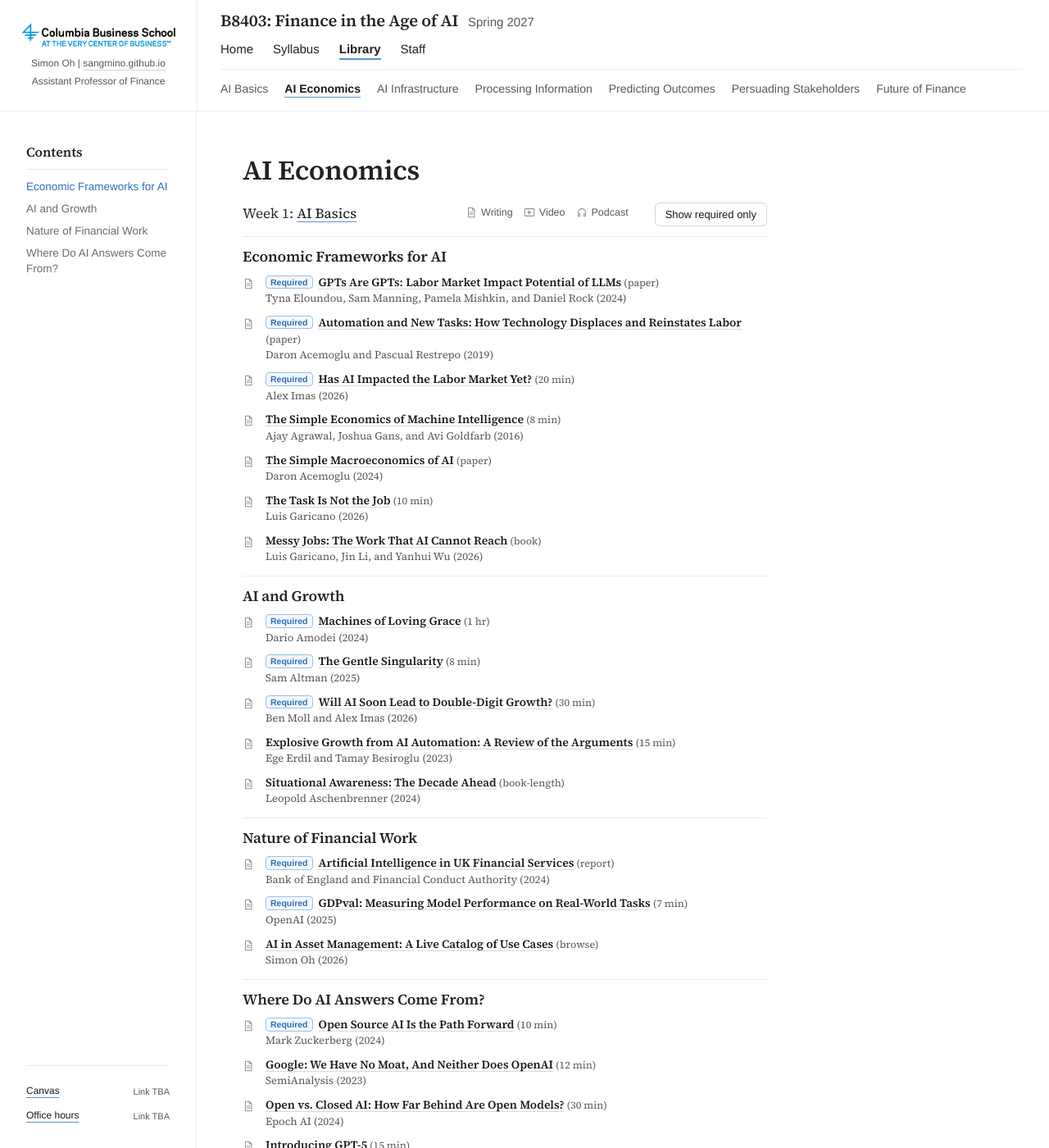
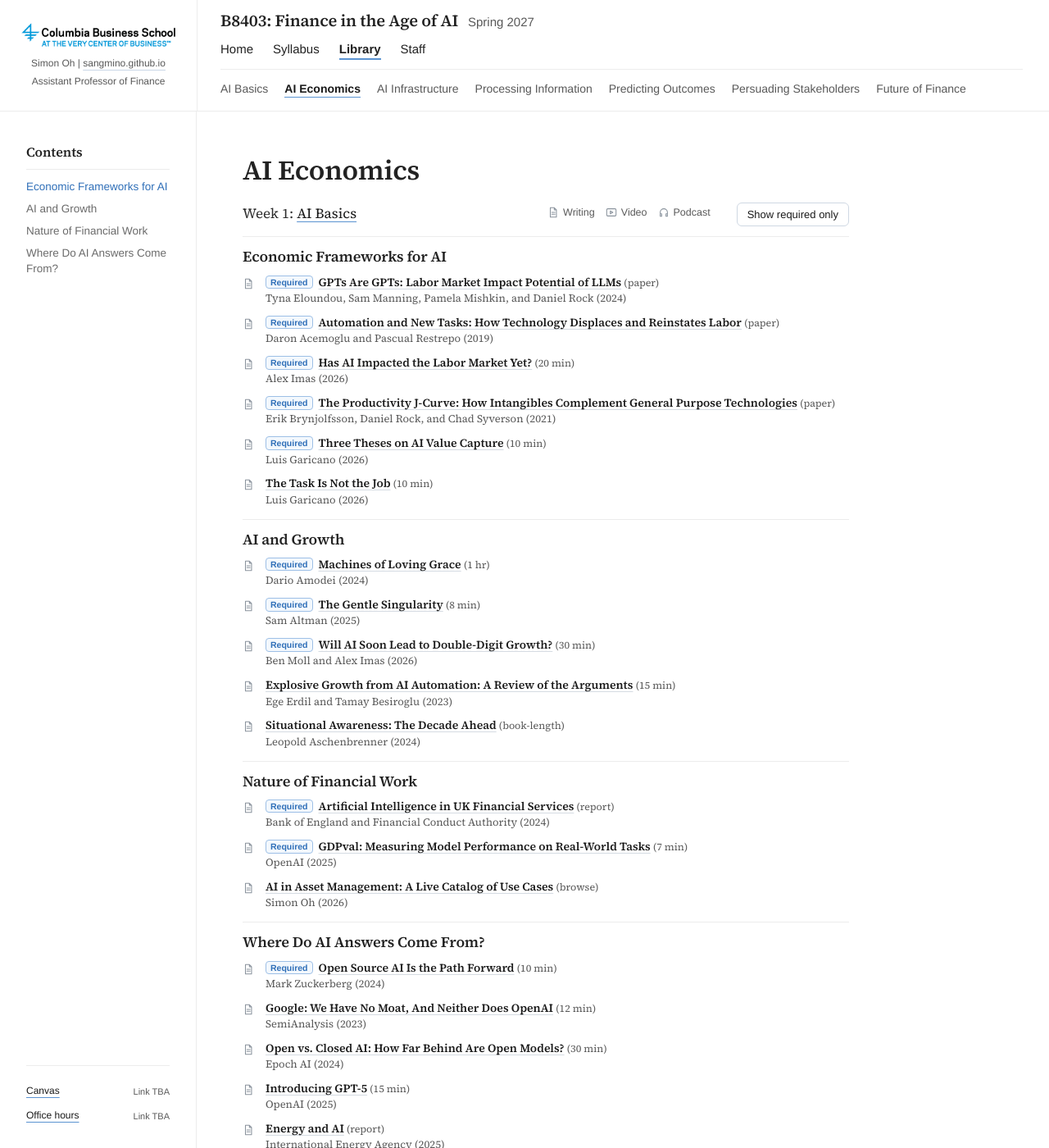
Before and after one commit to ai-finance-cbs/ai-finance-cbs.github.io, a Jekyll site: the page built from library/economics-of-ai.html, in a window 1280 px wide and 1400 px high. Shown: the whole window at 82% size. Built offline with Jekyll 4.4.1, drawn with Linux system fonts in a browser that asks for light colours.

Commit message:
Economic Frameworks: add J-curve and value capture; drop three; wider Library column
Claude-Session: https://claude.ai/code/session_011QbhiHwAKqFwg98r4t5oEG

```diff
--- a/_data/materials.yml
+++ b/_data/materials.yml
@@ -6,13 +6,12 @@
 #   title, author (people or organization only), year, url, note (optional)
 
 # ---- Week 1 ----
-- {week: 1, topic: Economic Frameworks for AI, level: optional, kind: Writing, title: "The Simple Economics of Machine Intelligence", length: "8 min", author: "Ajay Agrawal, Joshua Gans, and Avi Goldfarb", year: 2016, url: "https://hbr.org/2016/11/the-simple-economics-of-machine-intelligence"}
 - {week: 1, topic: Economic Frameworks for AI, level: optional, kind: Writing, title: "The Task Is Not the Job", length: "10 min", author: "Luis Garicano", year: 2026, url: "https://www.siliconcontinent.com/p/why-desk-jobs-survive-and-amodei"}
-- {week: 1, topic: Economic Frameworks for AI, level: optional, kind: Writing, title: "Messy Jobs: The Work That AI Cannot Reach", length: "book", author: "Luis Garicano, Jin Li, and Yanhui Wu", year: 2026, url: "https://messyjobs.ai/"}
-- {week: 1, topic: Economic Frameworks for AI, level: optional, kind: Writing, title: "The Simple Macroeconomics of AI", length: "paper", author: "Daron Acemoglu", year: 2024, url: "https://www.nber.org/papers/w32487"}
 - {week: 1, topic: Economic Frameworks for AI, level: required, kind: Writing, title: "GPTs Are GPTs: Labor Market Impact Potential of LLMs", length: "paper", author: "Tyna Eloundou, Sam Manning, Pamela Mishkin, and Daniel Rock", year: 2024, url: "https://www.science.org/doi/10.1126/science.adj0998"}
 - {week: 1, topic: Economic Frameworks for AI, level: required, kind: Writing, title: "Automation and New Tasks: How Technology Displaces and Reinstates Labor", length: "paper", author: "Daron Acemoglu and Pascual Restrepo", year: 2019, url: "https://www.aeaweb.org/articles?id=10.1257/jep.33.2.3"}
 - {week: 1, topic: Economic Frameworks for AI, level: required, kind: Writing, title: "Has AI Impacted the Labor Market Yet?", length: "20 min", author: "Alex Imas", year: 2026, url: "https://aleximas.substack.com/p/has-ai-impacted-the-labor-market"}
+- {week: 1, topic: Economic Frameworks for AI, level: required, kind: Writing, title: "The Productivity J-Curve: How Intangibles Complement General Purpose Technologies", length: "paper", author: "Erik Brynjolfsson, Daniel Rock, and Chad Syverson", year: 2021, url: "https://www.aeaweb.org/articles?id=10.1257/mac.20180386"}
+- {week: 1, topic: Economic Frameworks for AI, level: required, kind: Writing, title: "Three Theses on AI Value Capture", length: "10 min", author: "Luis Garicano", year: 2026, url: "https://www.siliconcontinent.com/p/three-theses-on-ai-value-capture"}
 
 - {week: 1, topic: AI and Growth, level: required, kind: Writing, title: "Machines of Loving Grace", length: "1 hr", author: "Dario Amodei", year: 2024, url: "https://www.darioamodei.com/essay/machines-of-loving-grace"}
 - {week: 1, topic: AI and Growth, level: required, kind: Writing, title: "The Gentle Singularity", length: "8 min", author: "Sam Altman", year: 2025, url: "https://blog.samaltman.com/the-gentle-singularity"}
--- a/assets/site.css
+++ b/assets/site.css
@@ -513,3 +513,4 @@ caption { margin-bottom:6px; }
 .material-list a:hover { text-decoration-color:var(--accent); }
 .content .material-list li { font-size:14px; }
 .material-length { font-size:12.5px; }
+/* wider column on Library pages so long titles stay on one line */ body.in-library .content { max-width:740px; }
```
